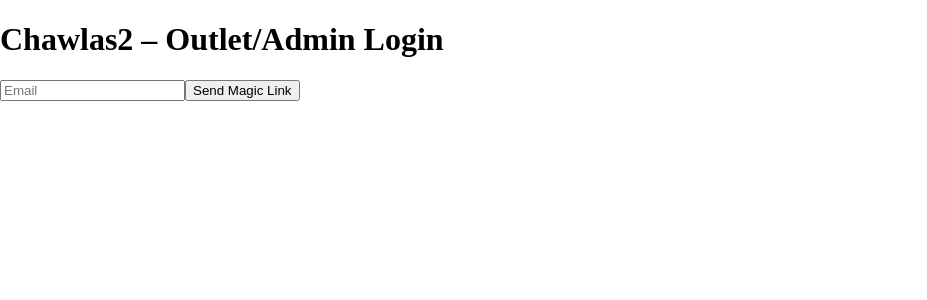
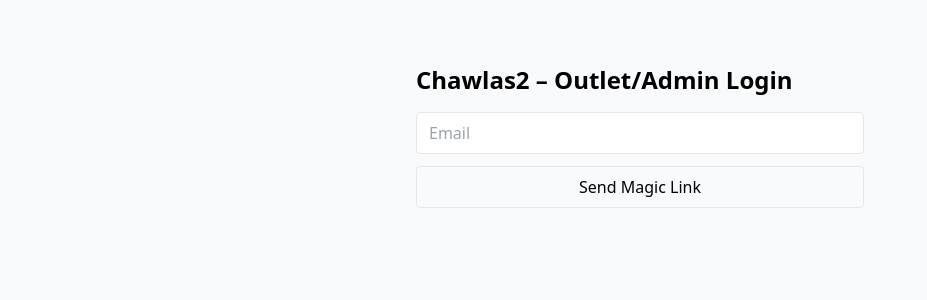
Before and after one commit to mjdigitalservices59/Chawlas-2-Loyalty-Program, a Next.js app: page / in a window 1280 px wide. Shown: the top 300 px of the page, without its empty margins (0-927 px from the left). Built offline with nearby package versions, Linux system fonts and the light colour scheme; no server answers.

Commit message:
Update layout.tsx

```diff
--- a/app/layout.tsx
+++ b/app/layout.tsx
@@ -1,8 +1,11 @@
+import './globals.css';
+
 export const metadata = { title: 'Chawlas2 Loyalty' };
+
 export default function RootLayout({ children }: { children: React.ReactNode }) {
   return (
     <html lang="en">
-      <body style={{margin:0}}>{children}</body>
+      <body className="bg-gray-50">{children}</body>
     </html>
   );
 }
```
